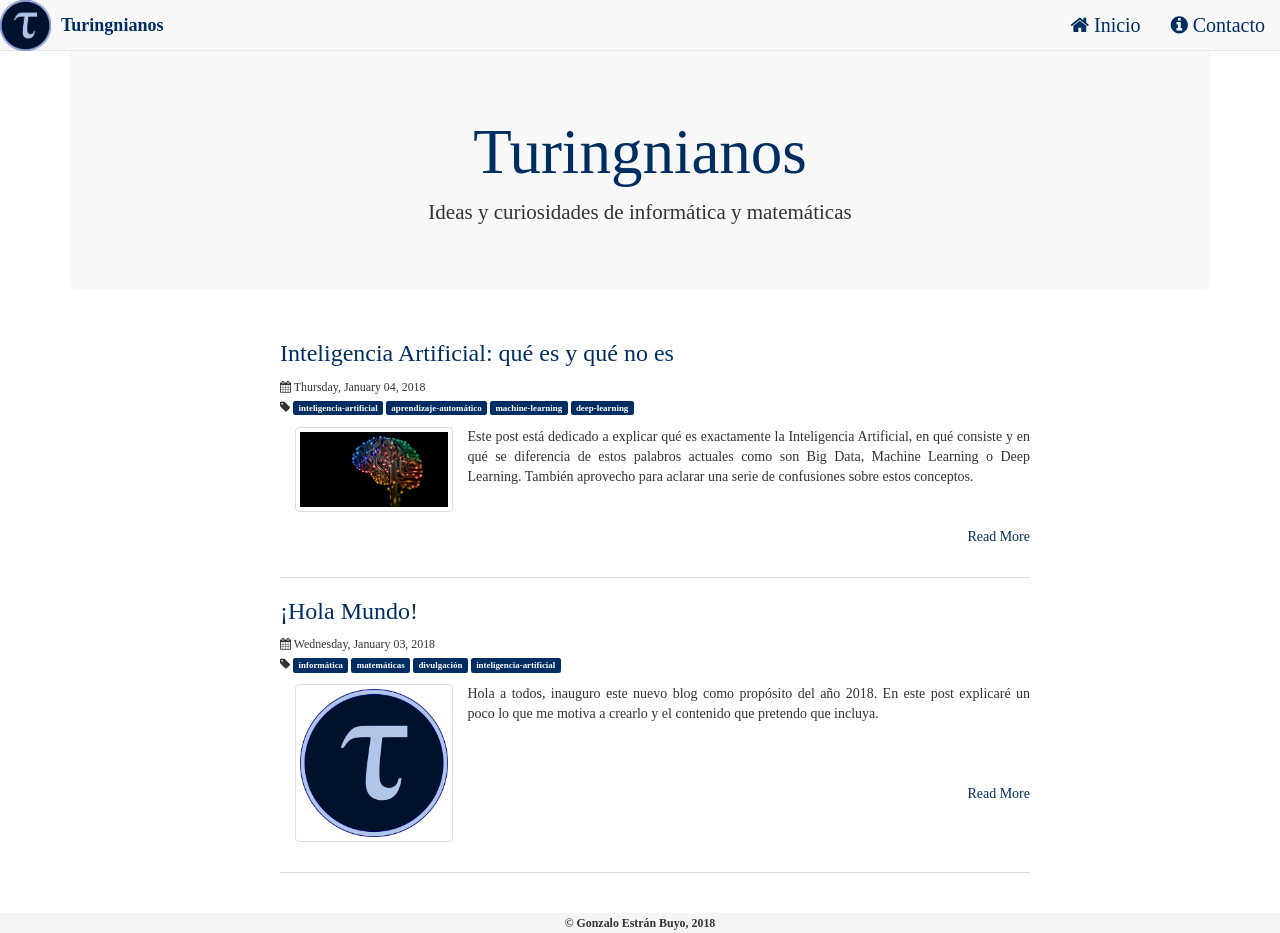
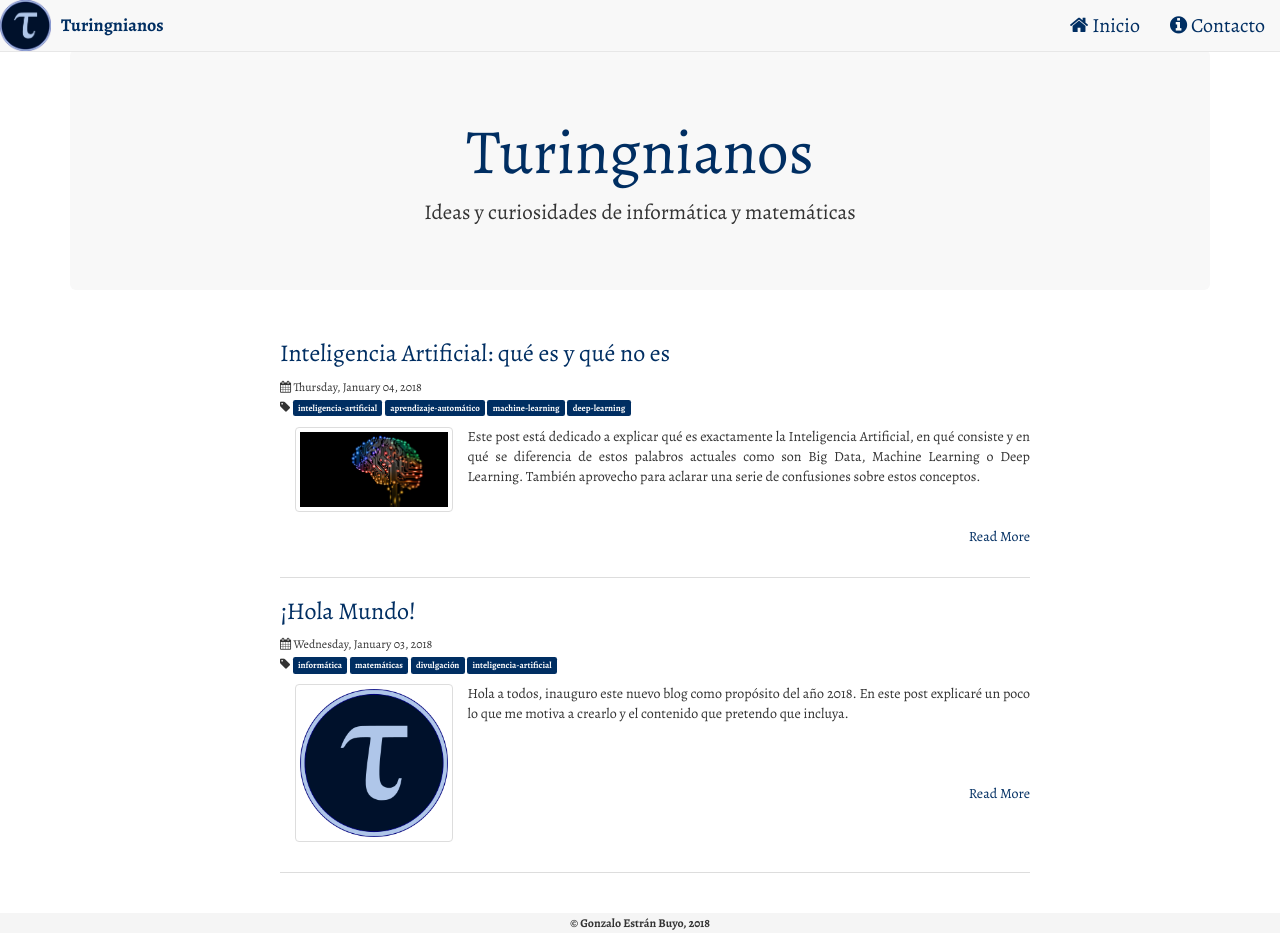
Before and after one commit to turingnianos/turingnianos.github.io, a Jekyll site: the page built from index.html, in a window 1280 px wide and 933 px high. Built offline with Jekyll 4.4.1, drawn with Linux system fonts in a browser that asks for light colours; nearby versions of some CDN libraries; comment, search, counter and statistics services are not loaded.

Commit message:
Update site.css

```diff
--- a/assets/css/site.css
+++ b/assets/css/site.css
@@ -1,5 +1,5 @@
 /* @import url(http://fonts.googleapis.com/css?family=Lato:400,700); */
-@import url(https://fonts.googleapis.com/css?family=Alegreya" rel="stylesheet:400,700);
+@import url(https://fonts.googleapis.com/css?family=Alegreya:400,700);
 
 /* global settings */
 body {
```
